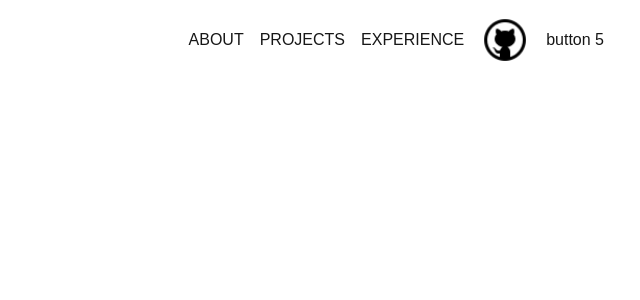
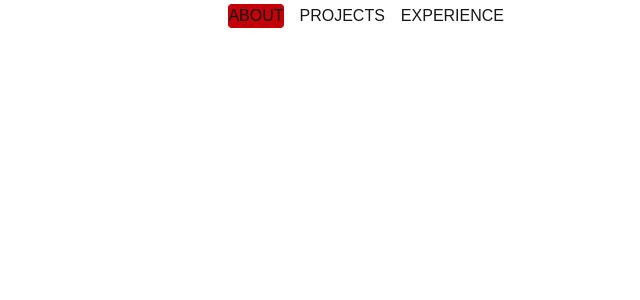
Before and after one commit to andres-n-castro/portfolio-website, a Next.js app in the folder my-app/: page / in a window 1280 px wide. Shown: the top 300 px of the page, without its empty margins (640-1280 px from the left). Built offline with nearby package versions, Linux system fonts and the light colour scheme.

Commit message:
more changes to the navbar and downloaded react-icons for github and linkedin icons

```diff
--- a/my-app/package.json
+++ b/my-app/package.json
@@ -11,7 +11,8 @@
   "dependencies": {
     "next": "16.2.10",
     "react": "19.2.4",
-    "react-dom": "19.2.4"
+    "react-dom": "19.2.4",
+    "react-icons": "^5.7.0"
   },
   "devDependencies": {
     "@tailwindcss/postcss": "^4",
--- a/my-app/src/components/Navbar.tsx
+++ b/my-app/src/components/Navbar.tsx
@@ -1,11 +1,13 @@
-import Image from "next/image";
+import Link from "next/link"
+import { CiLinkedin } from "react-icons/ci";
+import { VscGithub } from "react-icons/vsc";
 
 export default function NavBar() {
     return (
-        <div className="absolute flex border-4 border-white min-w-screen min-h-20 justify-end gap-4 px-8">
-            <button>
+        <div className="absolute flex border-4 items-start border-white min-w-screen min-h-20 justify-end gap-4 px-8">
+            <Link className="flex bg-red-700 rounded" href="/projects">
                 ABOUT
-            </button>
+            </Link>
 
             <button>
                 PROJECTS
@@ -16,16 +18,11 @@ export default function NavBar() {
             </button>
 
             <button>
-                <Image
-                    src="/icons/Github_Icon.png"
-                    alt="Github"
-                    width={50}
-                    height={50}
-                />
+                <VscGithub className="text-white text-[30px]"/>
             </button>
 
             <button>
-                button 5
+                <CiLinkedin className="text-white text-[38px]"/>
             </button>
 
         </div>
```
Also changed, not shown: my-app/public/icons/Github_Icon.png (deleted), 1 other file (tests, documents, lock files or other folders).
